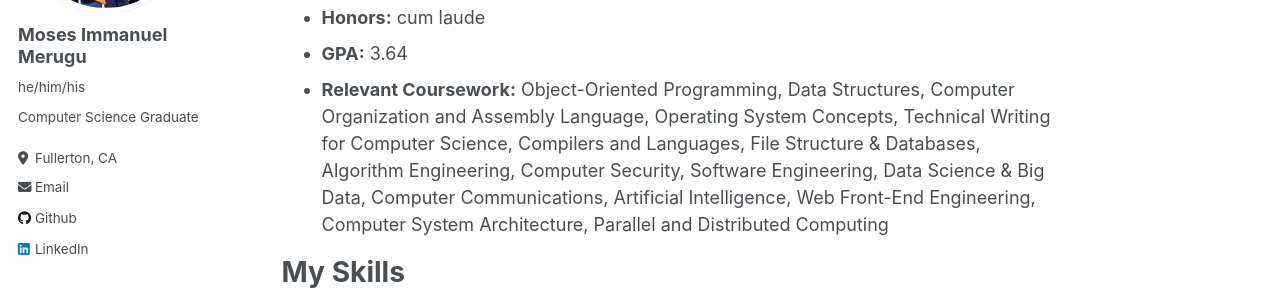
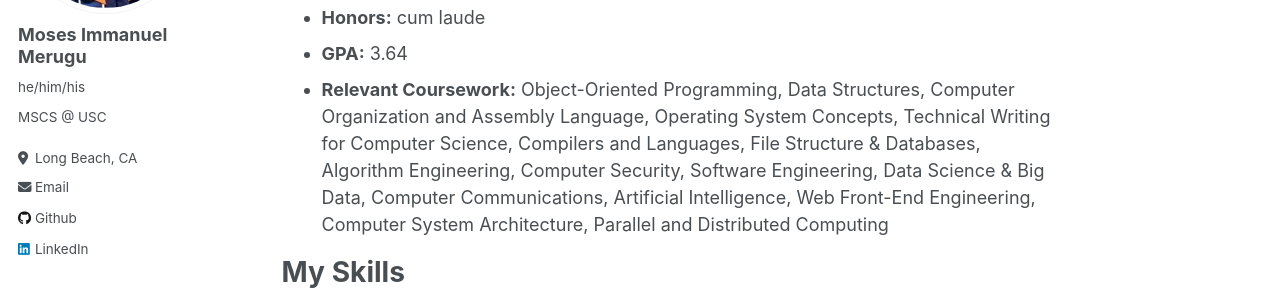
Before and after one commit to mmeru/mmeru.github.io, a Jekyll site: the page built from _pages/about.md, in a window 1280 px wide. Shown: the part 247-547 px from the top of the page. Built offline with Jekyll 4.4.1, drawn with Linux system fonts in a browser that asks for light colours.

Commit message:
Update _config.yml

```diff
--- a/_config.yml
+++ b/_config.yml
@@ -24,8 +24,8 @@ author:
   avatar           : "1704345819126.jpg"
   name             : "Moses Immanuel Merugu"
   pronouns         : "he/him/his"
-  bio              : "Computer Science Graduate"
-  location         : "Fullerton, CA"
+  bio              : "MSCS @ USC"
+  location         : "Long Beach, CA"
   employer         : #
   uri              : # URL
   email            : "mmeru770@gmail.com"
```
